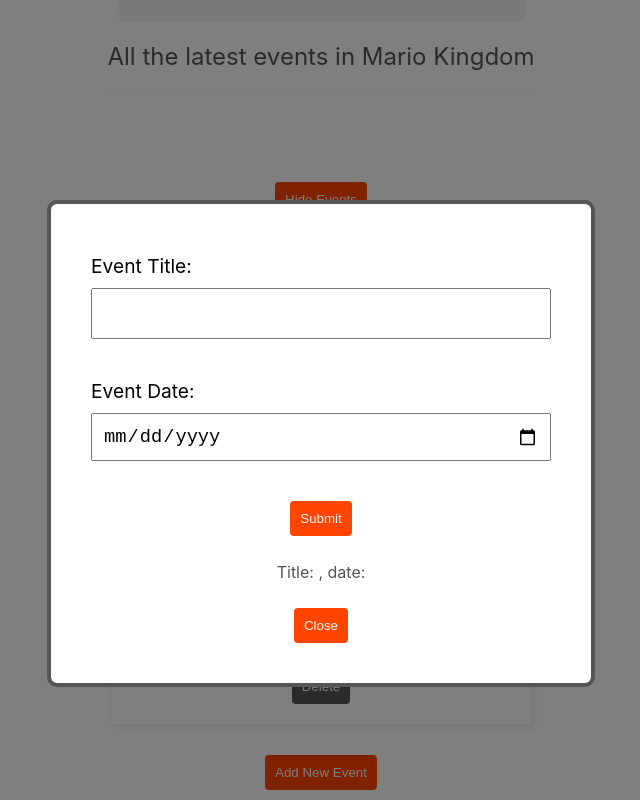
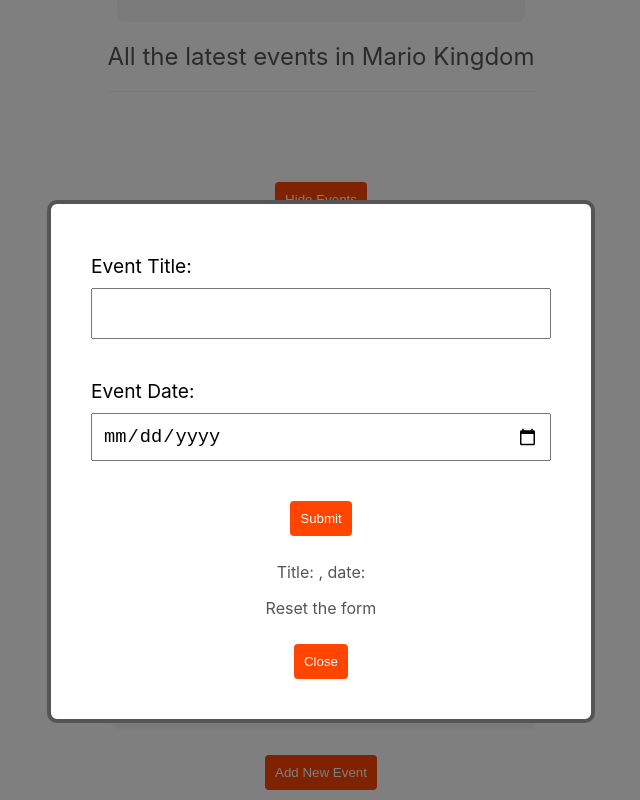
Before and after one commit to sml-40/react-app-1, a React (Create React App) app: page / in a window 1280 px wide. Both pictures are taken after a click on the button "Add New Event". Shown: the part 98-898 px from the top of the page, without its empty margins (319-959 px from the left). Built offline with nearby package versions, Linux system fonts and the light colour scheme.

Commit message:
resetForm funtion added to reset state and values added in the form to reflect the state.

```diff
--- a/src/Components/NewEventForm.js
+++ b/src/Components/NewEventForm.js
@@ -5,6 +5,11 @@ import React, { useState } from "react";
 export default function NewEventForm() {
 	const [title, setTitle] = useState("");
 	const [date, setDate] = useState("");
+
+	const resetForm = () => {
+		setTitle("");
+		setDate("");
+	};
 
 	// const handleChange = (event) => {
 	// 	setTitle(event.target.value);
@@ -17,6 +22,7 @@ export default function NewEventForm() {
 				<input
 					type="text"
 					onChange={(e) => setTitle(e.target.value)}
+					value={title}
 				/>
 			</label>
 			<label>
@@ -24,12 +30,14 @@ export default function NewEventForm() {
 				<input
 					type="date"
 					onChange={(e) => setDate(e.target.value)}
+					value={date}
 				/>
 			</label>
 			<button>Submit</button>
 			<p>
 				Title: {title}, date: {date}
 			</p>
+			<p onClick={resetForm}>Reset the form</p>
 		</form>
 	);
 }
```
